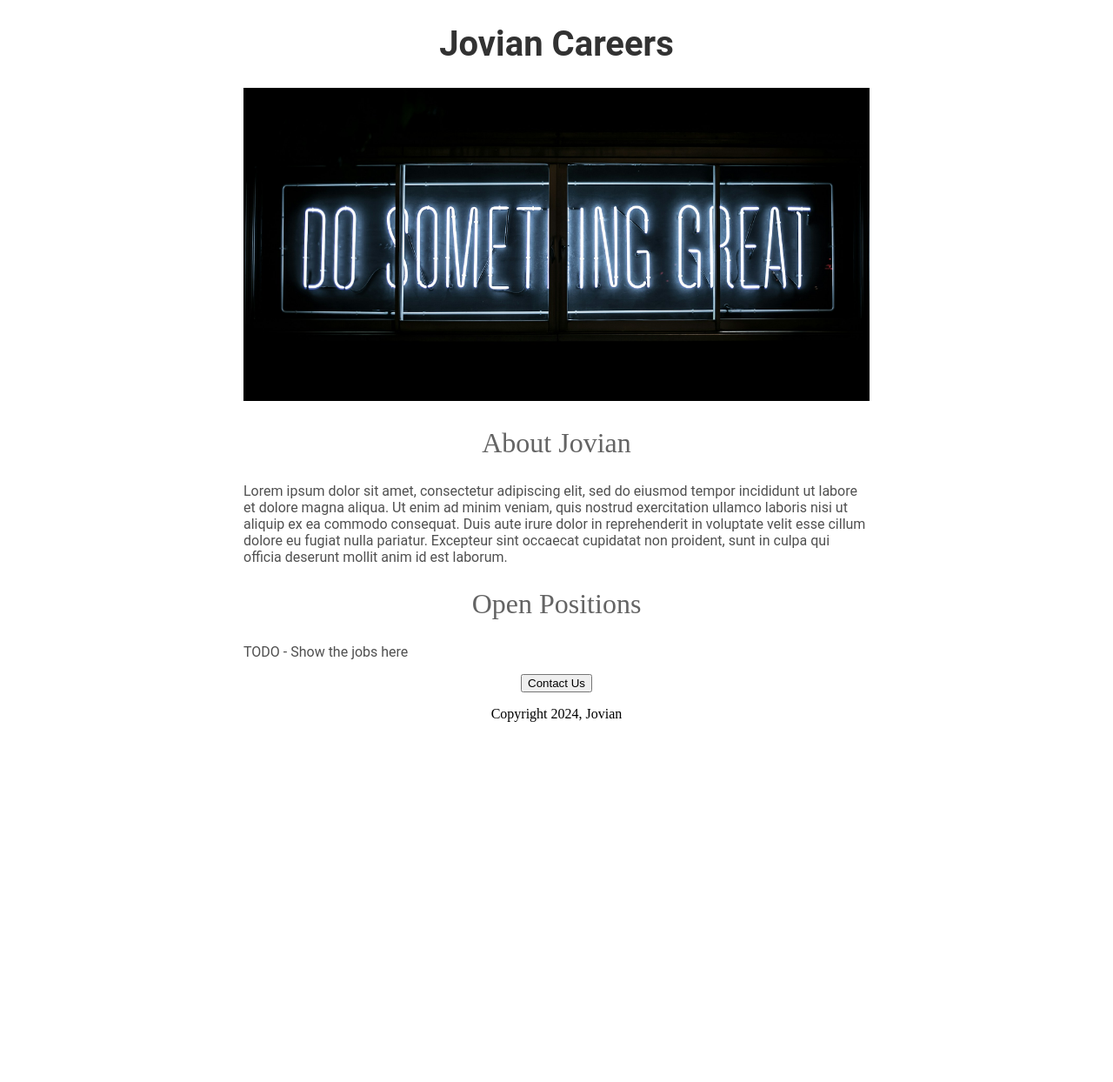
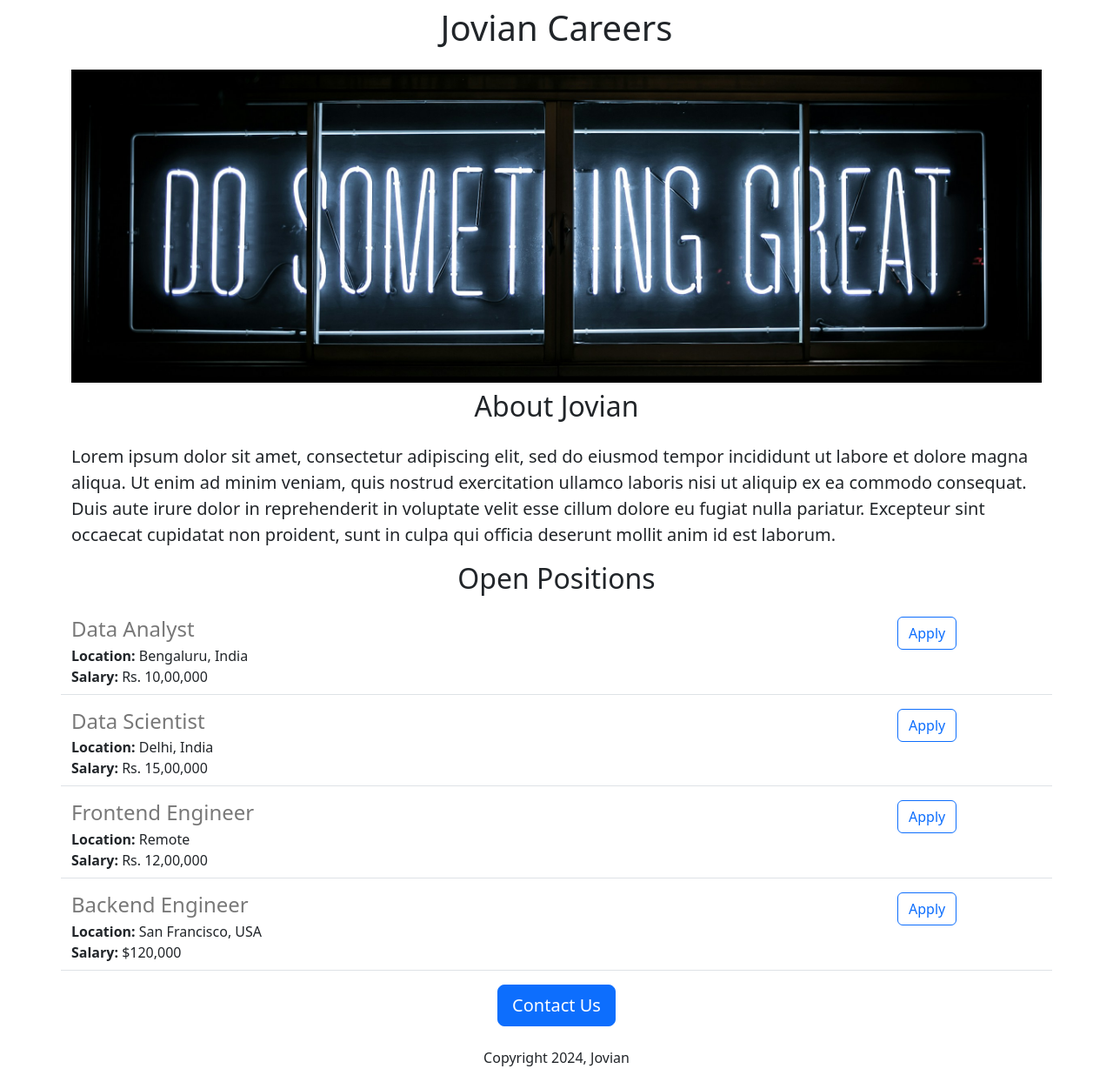
Before and after one commit to blueberries25/jovian-careers-website, a Flask app: page / in a window 1280 px wide. Shown: the whole page at 87% size. Before the commit the page ends 830 px from the top, so only its background shows below. Run offline with Flask 3, Linux system fonts and the light colour scheme.

Commit message:
Added dynamic data and api routes.

```diff
--- a/app.py
+++ b/app.py
@@ -1,9 +1,40 @@
-from flask import Flask, render_template
+from flask import Flask, render_template, jsonify
 app = Flask(__name__)
+
+JOBS = [
+  {
+    'id': 1,
+    'title': 'Data Analyst',
+    'location': 'Bengaluru, India',
+    'salary': 'Rs. 10,00,000'
+  },
+  {
+    'id': 2,
+    'title': 'Data Scientist',
+    'location': 'Delhi, India',
+    'salary': 'Rs. 15,00,000'
+  },
+  {
+    'id': 3,
+    'title': 'Frontend Engineer',
+    'location': 'Remote',
+    'salary': 'Rs. 12,00,000'
+  },
+  {
+    'id': 4,
+    'title': 'Backend Engineer',
+    'location': 'San Francisco, USA',
+    'salary': '$120,000'
+  }
+]
 
 @app.route('/')
 def hello_world():
-  return render_template('home.html')
+  return render_template('home.html', jobs = JOBS,
+                         company_name = 'Jovian')
 
+@app.route('/api/jobs')
+def list_jobs():
+  return jsonify(JOBS)
 if __name__ == '__main__':
   app.run(host = '0.0.0.0', debug = True)
--- a/templates/home.html
+++ b/templates/home.html
@@ -1,49 +1,36 @@
 <!DOCTYPE html>
 <html>
   <head>
+    <meta charset="utf-8">
+    <meta name="viewport" content="width=device-width, initial-scale=1">
     <title>Jovian Careers</title>
+    <link href="https://cdn.jsdelivr.net/npm/bootstrap@5.3.3/dist/css/bootstrap.min.css" rel="stylesheet" integrity="sha384-QWTKZyjpPEjISv5WaRU9OFeRpok6YctnYmDr5pNlyT2bRjXh0JMhjY6hW+ALEwIH" crossorigin="anonymous">
+
     <style>
-      h1 {
-        font-size: 40px;
-        font-family: Roboto;
-        color: rgb(50, 50, 50);
-        text-align: center;
-      }
       #banner {
+        height: 360px;
         width: 100%;
-        height: 360px;
         object-fit: cover;
-      }
-      h2 {
-        fontfam: Roboto;
-        font-size: 32px;
-        color: rgb(100, 100, 100);
-        text-align: center;
-        font-weight: normal;
-      }
-      .bodyparagraph {
-        font-family: Roboto;
-        color: rgb(80, 80, 80);
-      }
-      #container {
-        max-width: 720px;
-        margin: 0 auto;
       }
     </style>
   </head>
   <body>
-    <div id = "container">
-      <h1>Jovian Careers</h1>
-      <img id = "banner" src="https://dea8b8da-992a-4447-bfd2-69d31971319f-00-2z1w72damzpdv.pike.replit.dev/static/banner.jpg">
-      <h2>About Jovian</h2>
-      <p class = "bodyparagraph">
+    <div class = "container">
+      <h1 class = "text-center mt-2 mb-4">{{company_name}} Careers</h1>
+      <img class = "img-fluid" id = "banner" src="https://dea8b8da-992a-4447-bfd2-69d31971319f-00-2z1w72damzpdv.pike.replit.dev/static/banner.jpg">
+      <h2 class = "text-center mt-2 mb-4">About Jovian</h2>
+      <p class = "lead">
         Lorem ipsum dolor sit amet, consectetur adipiscing elit, sed do eiusmod tempor incididunt ut labore et dolore magna aliqua. Ut enim ad minim veniam, quis nostrud exercitation ullamco laboris nisi ut aliquip ex ea commodo consequat. Duis aute irure dolor in reprehenderit in voluptate velit esse cillum dolore eu fugiat nulla pariatur. Excepteur sint occaecat cupidatat non proident, sunt in culpa qui officia deserunt mollit anim id est laborum.
       </p>
-      <h2>Open Positions</h2>
-      <p class = "bodyparagraph">TODO - Show the jobs here</p>
-      <div style = "text-align: center;">
-        <button>Contact Us</button>
-        <p>Copyright 2024, Jovian</p>
+      <h2 class = "text-center mt-2 mb-4">Open Positions</h2>
+      <div>
+        {% for job in jobs %}
+          {% include 'jobItem.html' %}
+        {% endfor %}
+      </div>
+      <div class = "text-center">
+        <button class = "btn btn-primary btn-lg">Contact Us</button>
+        <p class = "mt-4">Copyright 2024, Jovian</p>
       </div>
     </div>
 
--- /dev/null
+++ b/templates/jobItem.html
@@ -0,0 +1,26 @@
+<div class = "border-bottom row" style = "margin-bottom: 16px; padding-bottom: 8px">
+  <div class = "col-10">
+    <h4 style = "color: rgb(120, 120, 120); margin-bottom: 4px;">            {{job['title']}}
+    </h4>
+    <div>
+      <b>
+        Location:
+      </b>
+      {{job['location']}}
+    </div>
+    {% if 'salary' in job %}
+      <div>
+        <b>
+          Salary:
+        </b>
+        {{job['salary']}}
+      </div>
+    {% endif %}
+  </div>
+  <div class = "col-2">
+    <button type="button" class="btn btn-outline-primary">
+      Apply
+    </button>
+  </div>
+
+</div>
```
